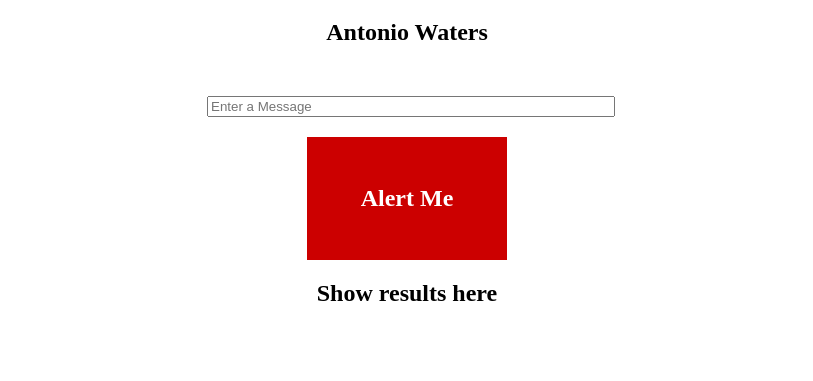
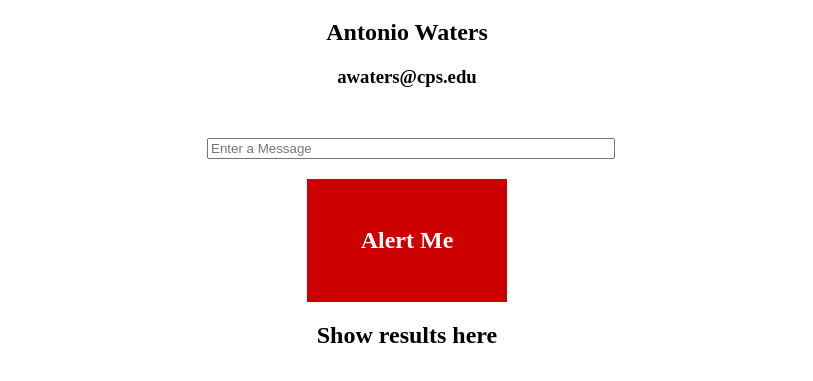
Before and after one commit to Awaters3/Awaters-lab8-Java-script, a plain HTML site: page index.html in a window 1280 px wide. Shown: the part 61-442 px from the top of the page, without its empty margins (233-1046 px from the left). Drawn offline with Linux system fonts and the light colour scheme.

Commit message:
Update index.html

```diff
--- a/index.html
+++ b/index.html
@@ -9,7 +9,7 @@
 <body>
   <h1 class="center">ITMD-361 Basic JavaScript Event Handling and DOM</h1>
   <h2 class="center">Antonio Waters</h2>
-  <h3 class="center"></h3>
+  <h3 class="center">awaters@cps.edu</h3>
   <div id="container">
     <input id="entryinput" type="text" name="textentry" placeholder="Enter a Message">
     <div id="entrybutton">Alert Me</div>
```
